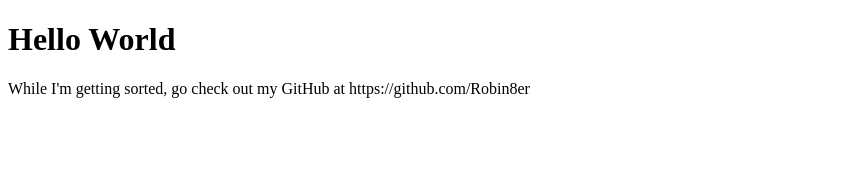
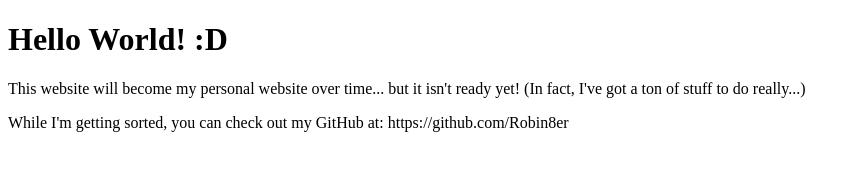
Before and after one commit to Robin8er/robin8er.github.io, a plain HTML site: page index.html in a window 1280 px wide. Shown: the whole page, without its empty margins (0-860 px from the left). Drawn offline with Linux system fonts and the light colour scheme.

Commit message:
update index.html

```diff
--- a/index.html
+++ b/index.html
@@ -1,7 +1,8 @@
 <!DOCTYPE html>
 <html>
 <body>
-<h1>Hello World</h1>
-<p>While I'm getting sorted, go check out my GitHub at https://github.com/Robin8er</p>
+<h1>Hello World! :D</h1>
+<p>This website will become my personal website over time... but it isn't ready yet! (In fact, I've got a ton of stuff to do really...)</p>
+<p>While I'm getting sorted, you can check out my GitHub at: https://github.com/Robin8er</p>
 </body>
 </html>
```
